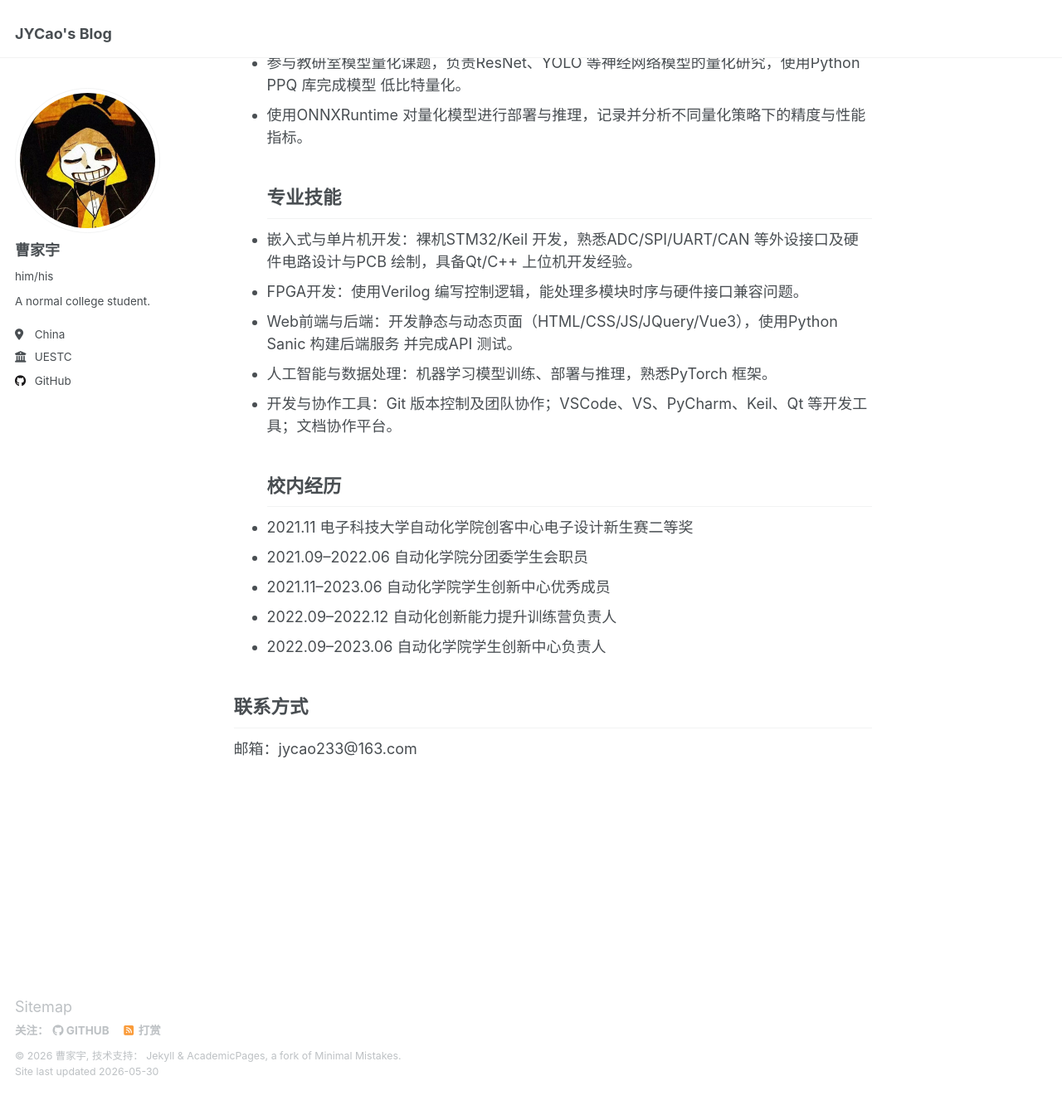
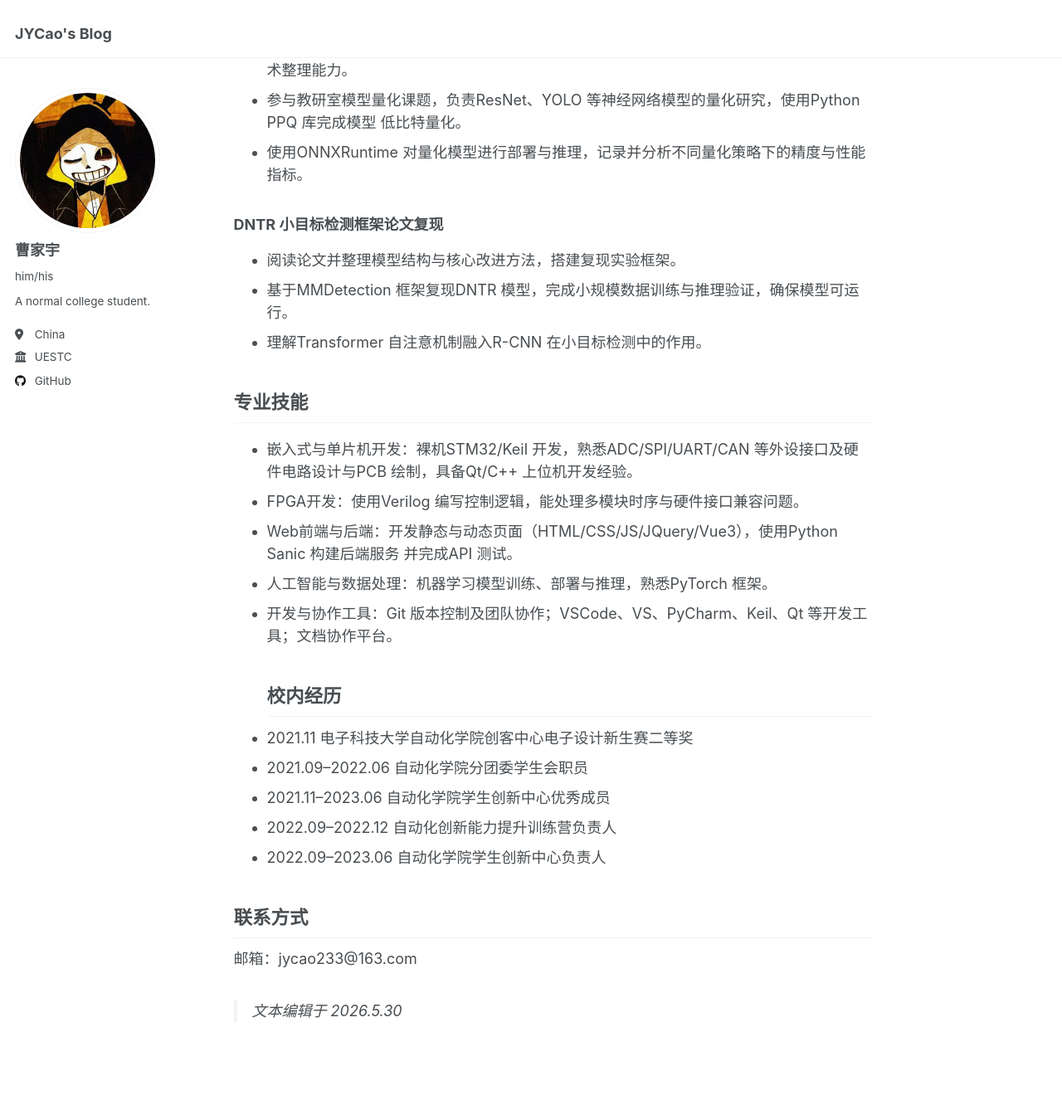
Before and after one commit to JYuCao/JYuCao.github.io, a Jekyll site: the page built from _pages/about.md, in a window 1280 px wide and 1400 px high, scrolled down 1406 px. Shown: the top 1338 px of the window at 83% size. Built offline with Jekyll 4.4.1, drawn with Linux system fonts in a browser that asks for light colours; some of the changed text lies outside the part shown.

Commit message:
编辑主页文章

```diff
--- a/_pages/about.md
+++ b/_pages/about.md
@@ -9,9 +9,11 @@
 ---
 
 ## 教育背景
-* 本科：电子科技大学自动化（2021年9月-2025年6月）
-* 绩点： 3.4
-* 核心课程：模拟电路, 数字电路, 信号与系统, 自动控制原理, 现代控制理论, 模式识别
+* 本科：电子科技大学自动化工程学院 - 自动化（2021年9月-2025年6月）
+  * 绩点： 3.4
+  * 核心课程：模拟电路, 数字电路, 信号与系统, 自动控制原理, 现代控制理论, 模式识别
+* 硕士：电子科技大学智能计算研究院 - 计算机科学与技术（2026年9月-2029年6月）
+
 ## 项目经历
 ### 非接触式红外温度测量模块
 * 独立完成硬件设计：采集热电堆信号，通过一系列运放电路处理到ΔΣ-ADC最大输入范围。涉及原理图绘制、
@@ -37,6 +39,12 @@
 * 参与教研室模型量化课题，负责ResNet、YOLO 等神经网络模型的量化研究，使用Python PPQ 库完成模型
 低比特量化。
 * 使用ONNXRuntime 对量化模型进行部署与推理，记录并分析不同量化策略下的精度与性能指标。
+
+### DNTR 小目标检测框架论文复现
+* 阅读论文并整理模型结构与核心改进方法，搭建复现实验框架。
+* 基于MMDetection 框架复现DNTR 模型，完成小规模数据训练与推理验证，确保模型可运行。
+* 理解Transformer 自注意机制融入R-CNN 在小目标检测中的作用。
+
 ## 专业技能
 * 嵌入式与单片机开发：裸机STM32/Keil 开发，熟悉ADC/SPI/UART/CAN 等外设接口及硬件电路设计与PCB
 绘制，具备Qt/C++ 上位机开发经验。
@@ -54,3 +62,5 @@
 
 ## 联系方式
 邮箱：jycao233@163.com
+
+> 文本编辑于 2026.5.30
```
